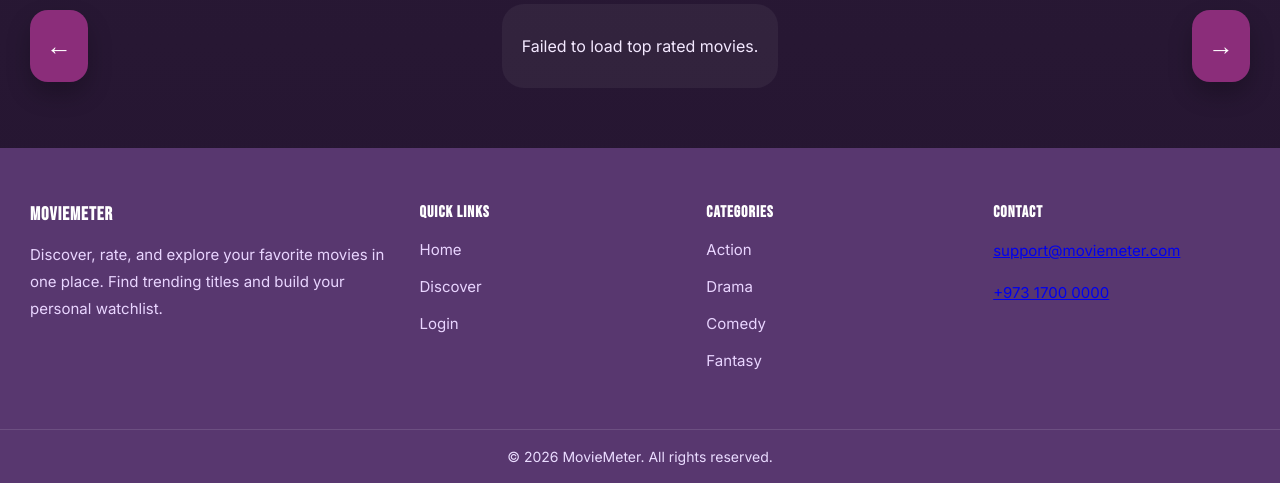
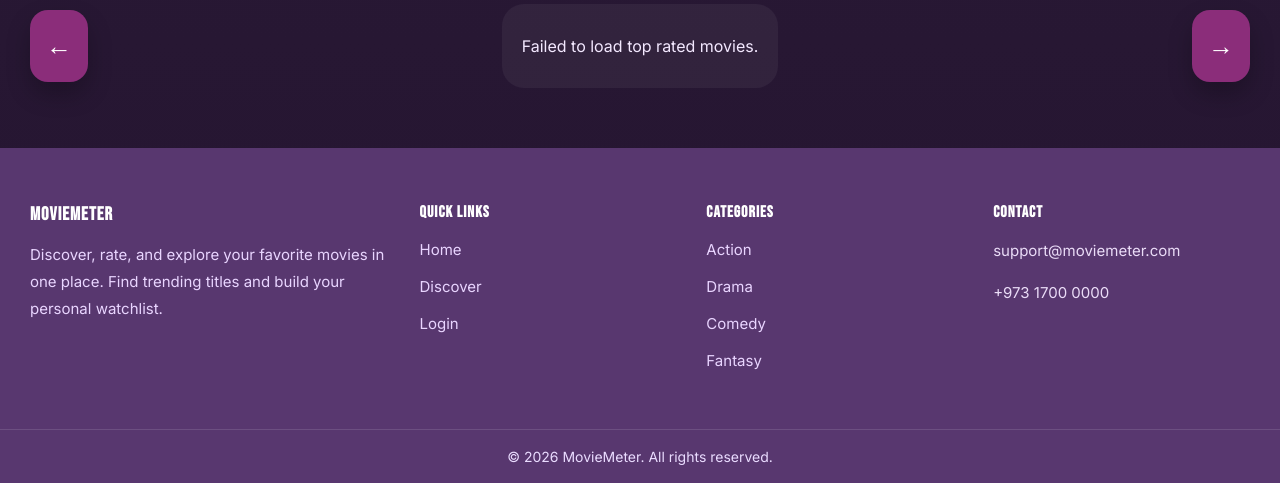
Before and after one commit to DanaAlbanki/IT8415_G2S5_Project, a PHP site: page /discover.php in a window 1280 px wide. Shown: the part 870-1353 px from the top of the page. Run offline with PHP 8.4, Linux system fonts and the light colour scheme.

Commit message:
footer styles

```diff
--- a/MovieMeter/assets/css/categories.css
+++ b/MovieMeter/assets/css/categories.css
@@ -43,6 +43,11 @@ img {
 .footer a,
 .footer li {
     font-family: 'Inter', sans-serif;
+}
+
+.footer a {
+    color: #eadcf7;
+    text-decoration: none;
 }
 
 /* =========================
--- a/MovieMeter/assets/css/discover.css
+++ b/MovieMeter/assets/css/discover.css
@@ -43,6 +43,11 @@ img {
 .footer a,
 .footer li {
     font-family: 'Inter', sans-serif;
+}
+
+.footer a {
+    color: #eadcf7;
+    text-decoration: none;
 }
 
 /* =========================
--- a/MovieMeter/assets/css/foryou.css
+++ b/MovieMeter/assets/css/foryou.css
@@ -39,6 +39,11 @@ img {
 .footer a,
 .footer li {
     font-family: "Inter", sans-serif;
+}
+
+.footer a {
+    color: #eadcf7;
+    text-decoration: none;
 }
 
 /* =========================
--- a/MovieMeter/assets/css/style.css
+++ b/MovieMeter/assets/css/style.css
@@ -555,6 +555,11 @@ img {
     text-decoration: none;
 }
 
+.footer a {
+    color: #eadcf7;
+    text-decoration: none;
+}
+
 .footer-links ul {
     list-style: none;
     padding: 0;
```
